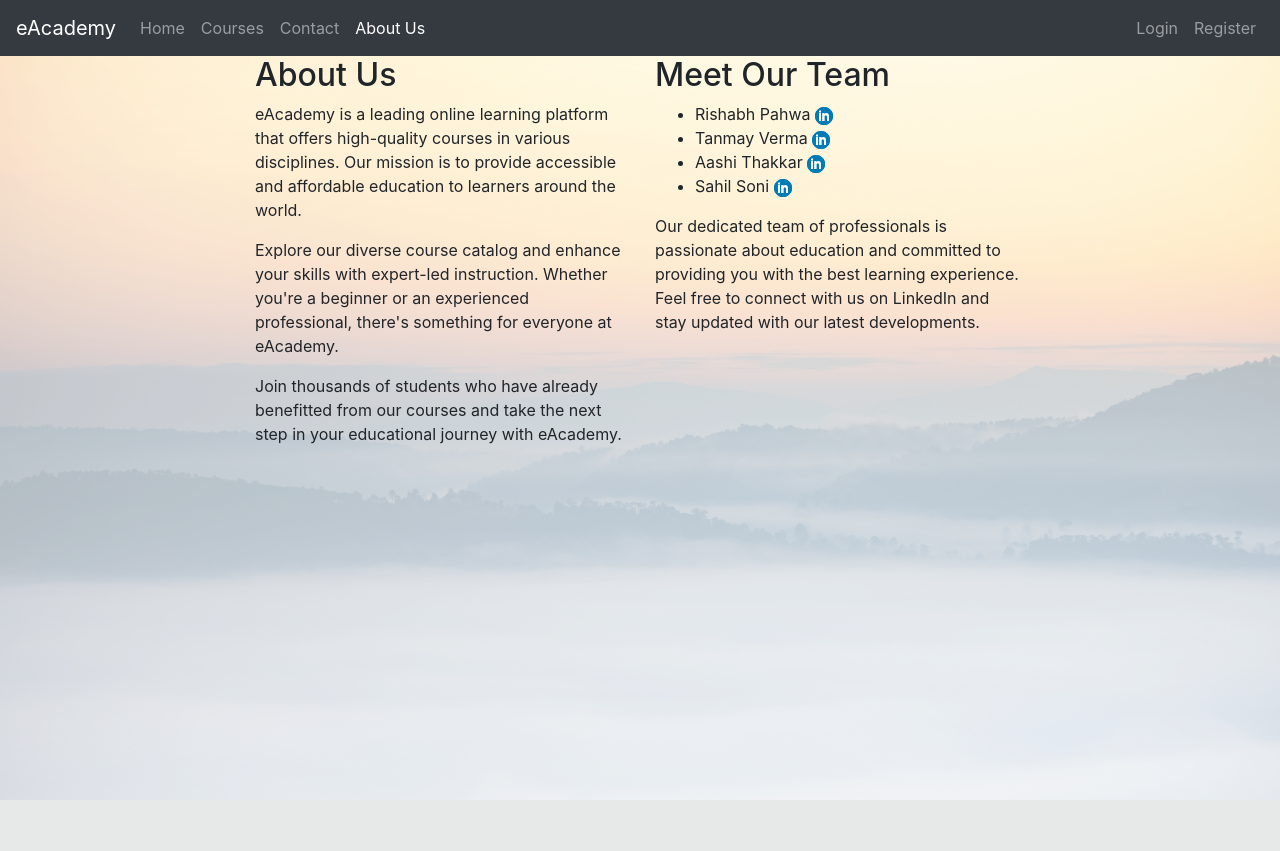
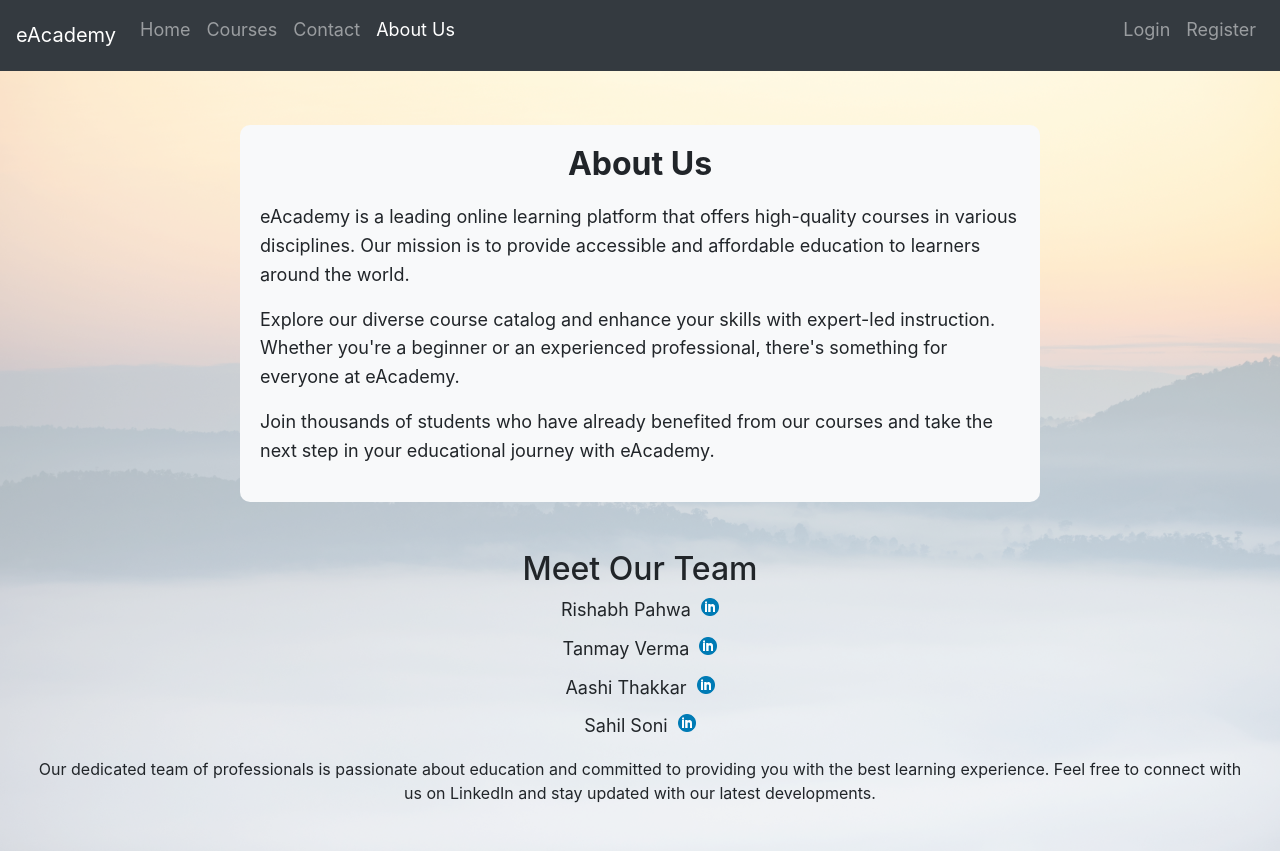
Before and after one commit to r1shabhpahwa/eAcademy, a Django app: page /aboutus/ in a window 1280 px wide. Before the commit the page ends 800 px from the top, so only its background shows below. Run offline with Django 4.2, Linux system fonts and the light colour scheme; some libraries are stand-ins or nearby versions.

Commit message:
modified the designing of about us page

```diff
--- a/eAcademyApp/static/eAcademyApp/styles.css
+++ b/eAcademyApp/static/eAcademyApp/styles.css
@@ -11,6 +11,8 @@ body {
     width: 18px;
     height: 18px;
     background-size: cover;
+    display: inline-block;
+    margin-left: 5px;
 }
 
 .cart-icon {
@@ -48,6 +50,7 @@ body {
 .container {
     max-width: 800px;
     margin: 0 auto;
+
 }
 
 h1 {
@@ -64,3 +67,51 @@ h1 {
 .button-space {
     margin-top: 20px;
 }
+
+/* Custom styles for the "About Us" page */
+
+.container1 {
+  padding: 30px;
+    margin: 0px;
+
+}
+
+.jumbotron {
+  background-color: #f8f9fa;
+  border-radius: 10px;
+    max-width: 800px;
+    padding: 20px;
+
+}
+
+.jumbotron h2 {
+  font-size: 32px;
+  font-weight: bold;
+  text-align: center;
+  margin-bottom: 20px;
+}
+
+.jumbotron p {
+  font-size: 18px;
+  line-height: 1.6;
+}
+
+ul {
+  list-style: none;
+  padding: 0;
+}
+
+ul li {
+  font-size: 18px;
+  line-height: 1.6;
+  margin-bottom: 10px;
+}
+
+
+
+/* Media query for smaller screens */
+@media screen and (max-width: 767px) {
+  .jumbotron {
+    padding: 20px;
+  }
+}
--- a/templates/aboutus.html
+++ b/templates/aboutus.html
@@ -1,26 +1,24 @@
 {% extends 'base.html' %}
-
 {% load static %}
 
 {% block content %}
-<div class="container">
-    <div class="row">
-            <div class="col-md-6">
+<div class="container1">
+    <div class="jumbotron mt-4 mx-auto">
         <h2>About Us</h2>
         <p>eAcademy is a leading online learning platform that offers high-quality courses in various disciplines. Our mission is to provide accessible and affordable education to learners around the world.</p>
         <p>Explore our diverse course catalog and enhance your skills with expert-led instruction. Whether you're a beginner or an experienced professional, there's something for everyone at eAcademy.</p>
-                <p>Join thousands of students who have already benefitted from our courses and take the next step in your educational journey with eAcademy.</p>
+        <p>Join thousands of students who have already benefited from our courses and take the next step in your educational journey with eAcademy.</p>
     </div>
-            <div class="col-md-6">
+
+    <div class="text-center mt-5">
         <h2>Meet Our Team</h2>
         <ul>
-                    <li>Rishabh Pahwa <a href="https://www.linkedin.com/in/rishabh-pahwa"><img src="{% static 'eAcademyApp/linkedin.png' %}" alt="LinkedIn" class="linkedin-icon"></a></li>
-                    <li>Tanmay Verma <a href="https://www.linkedin.com/in/tanmayverma24"><img src="{% static 'eAcademyApp/linkedin.png' %}" alt="LinkedIn" class="linkedin-icon"></a></li>
-                    <li>Aashi Thakkar <a href="https://www.linkedin.com/in/aashithakkar29"><img src="{% static 'eAcademyApp/linkedin.png' %}" alt="LinkedIn" class="linkedin-icon"></a></li>
-                    <li>Sahil Soni <a href="https://www.linkedin.com/in/lialh4"><img src="{% static 'eAcademyApp/linkedin.png' %}" alt="LinkedIn" class="linkedin-icon"></a></li>
+            <li>Rishabh Pahwa <a href="https://www.linkedin.com/in/rishabh-pahwa"><span class="linkedin-icon"></span></a></li>
+            <li>Tanmay Verma <a href="https://www.linkedin.com/in/tanmayverma24"><span class="linkedin-icon"></span></a></li>
+            <li>Aashi Thakkar <a href="https://www.linkedin.com/in/aashithakkar29"><span class="linkedin-icon"></span></a></li>
+            <li>Sahil Soni <a href="https://www.linkedin.com/in/lialh4"><span class="linkedin-icon"></span></a></li>
         </ul>
         <p>Our dedicated team of professionals is passionate about education and committed to providing you with the best learning experience. Feel free to connect with us on LinkedIn and stay updated with our latest developments.</p>
     </div>
 </div>
-</div>
 {% endblock %}
--- a/templates/homepage.html
+++ b/templates/homepage.html
@@ -6,7 +6,7 @@
     <div class="container">
         <div class="jumbotron mt-4">
             <h1 class="display-4">Welcome to eAcademy Online Learning!</h1>
-            <p class="lead">Start your learning journey with our wide range of courses.</p>
+            <p class="lead" style="text-align: center">Start your learning journey with our wide range of courses.</p>
         </div>
 
         <div class="text-center mt-5">
```
Also changed, not shown: db.sqlite3. Lines whose indentation alone changed are shown as unchanged.
